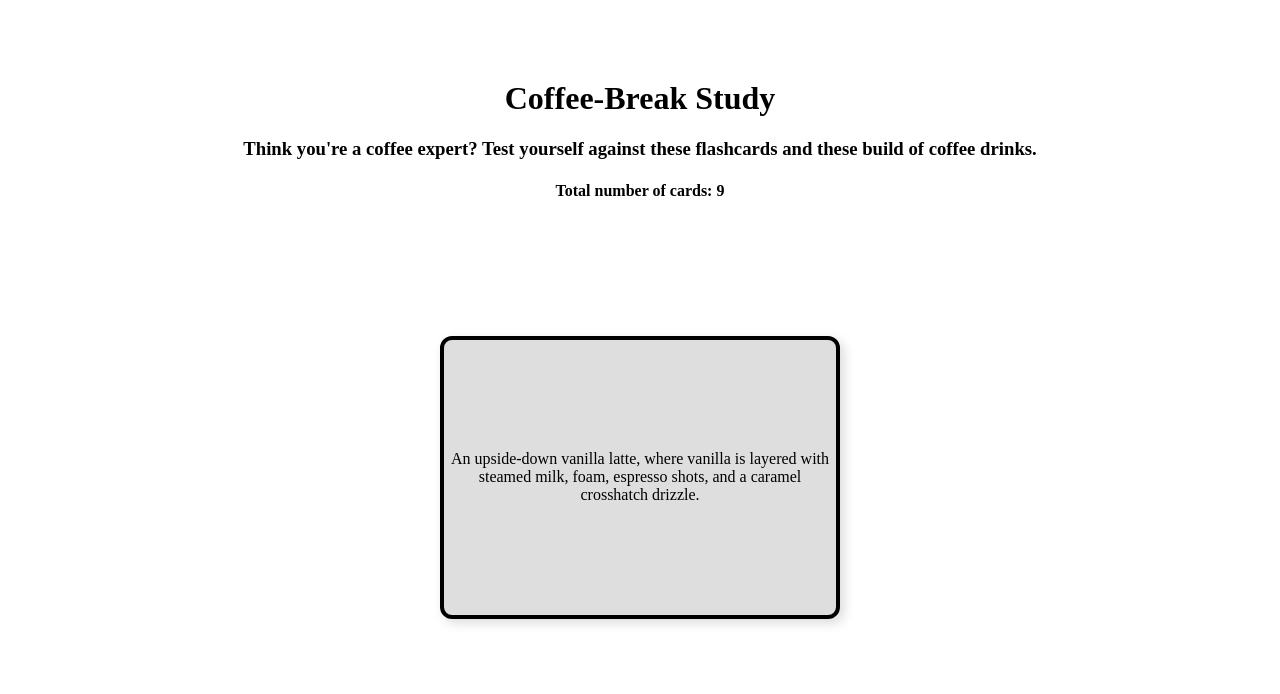
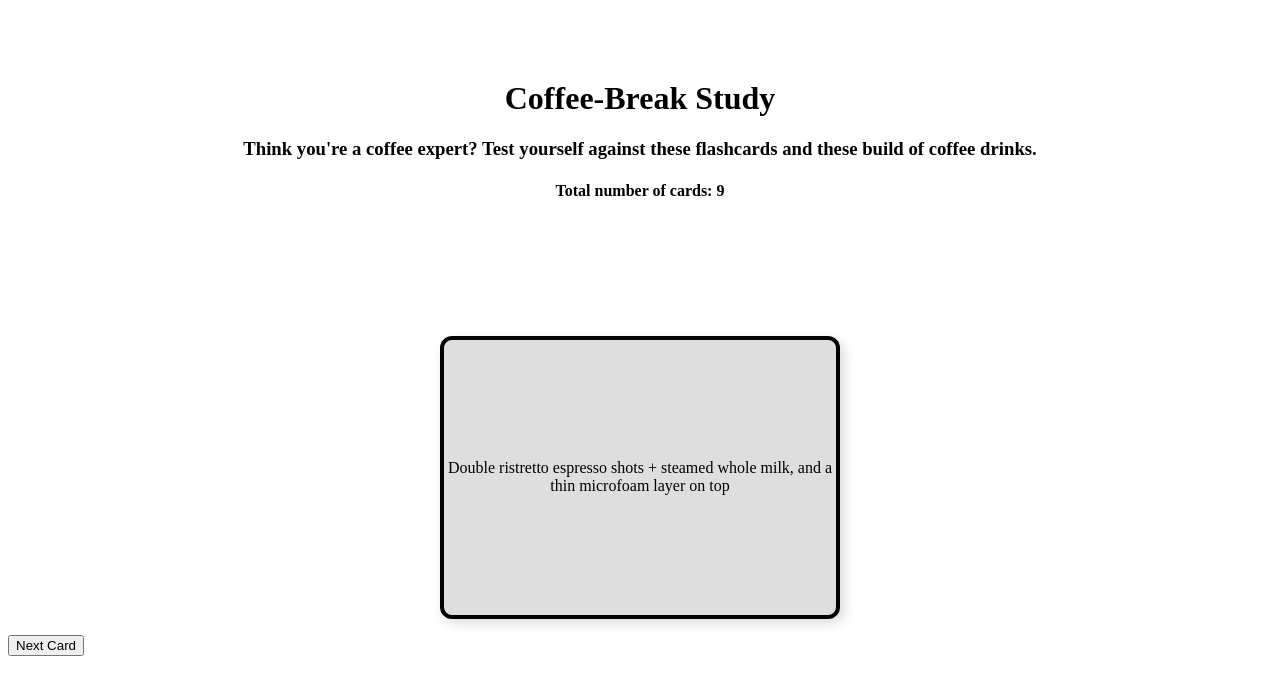
Before and after one commit to ChickPhilA/web102-flashcards, a React (Vite) app: page / in a window 1280 px wide. Shown: the top 694 px of the page. Built offline with nearby package versions, Linux system fonts and the light colour scheme.

Commit message:
Created a button that now generates a random index in the card array, that gives us a random card to display on the flashcards. Also brought startingPoint variable outside app() so it won't rerender

```diff
--- a/src/App.jsx
+++ b/src/App.jsx
@@ -15,15 +15,34 @@ const cards = [
 ]
 
 // these will be used to track which cards we already went through
-const visted = new Set()
+const visited = new Set()
 
 const generateRandomIndex = () => {
-  return Math.floor(Math.random() * cards.length)
+  // Edge case: if the Set is full
+  if(visited.size == cards.length) {
+    visited.clear()
+  }
+
+  let num = Math.floor(Math.random() * cards.length)
+
+  while(true) {
+    if(!visited.has(num)) {
+      visited.add(num)
+      break;
+    }
+    else {
+      num = Math.floor(Math.random() * cards.length)
+    }
+  }
+
+  return num
 }
+
+  let startingPoint = Math.floor(Math.random() * cards.length) // the starting index of the flashcard it'll be randomized to
+  visited.add(startingPoint) // mark the beginning index
 
 function App() {
 
-  let startingPoint = Math.floor(Math.random() * cards.length) // the starting index of the flashcard it'll be randomized to
   const [currentIndex, setCurrentIndex] = useState(startingPoint)
 
   return (
@@ -34,6 +53,8 @@ function App() {
       <h4> Total number of cards: {cards.length} </h4>
 
       <Flashcard question={cards[currentIndex].question} answer={cards[currentIndex].answer} />
+
+      <button onClick={() => setCurrentIndex(generateRandomIndex())}> Next Card </button>
     </div>
   )
 }
```
